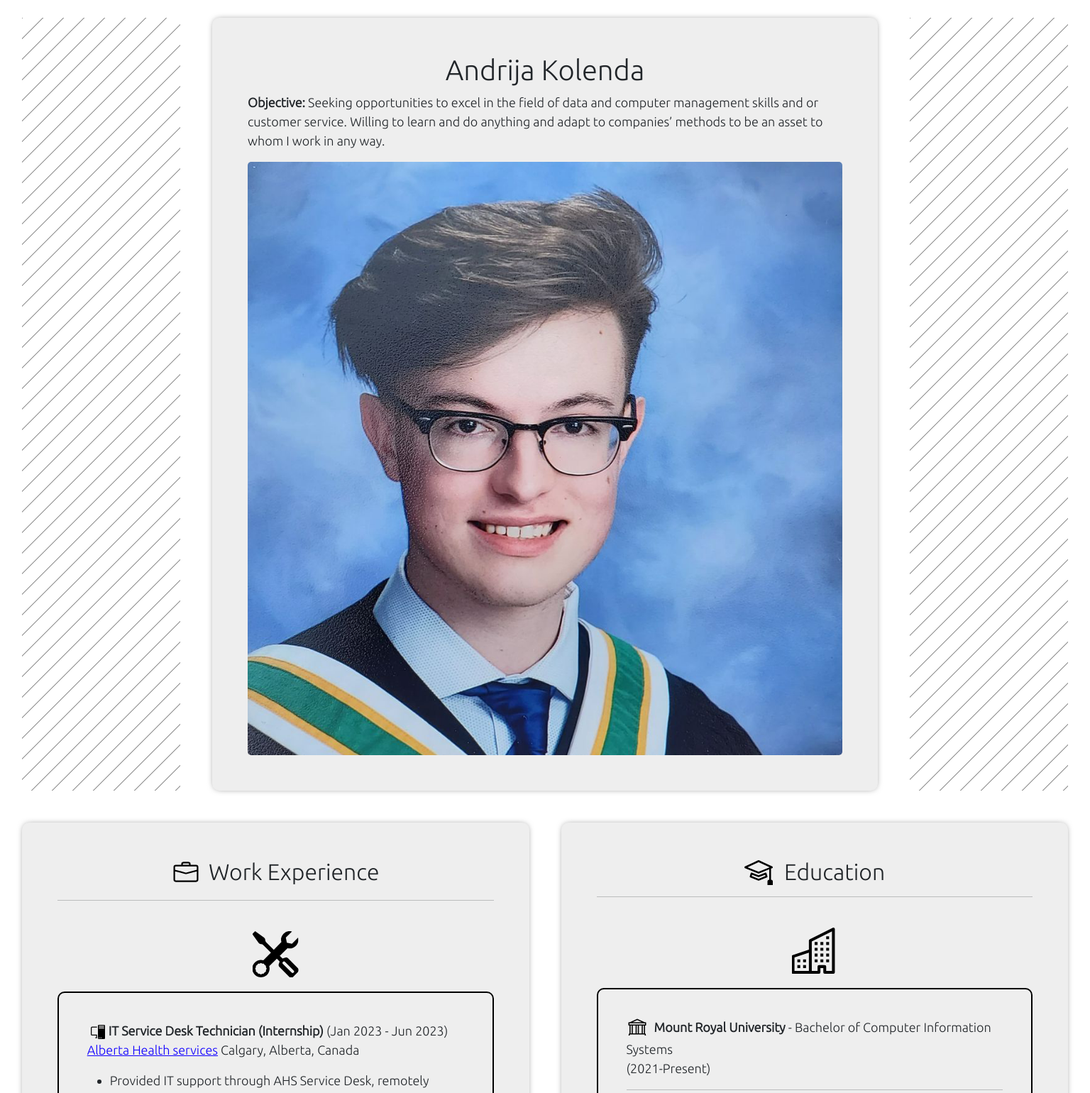
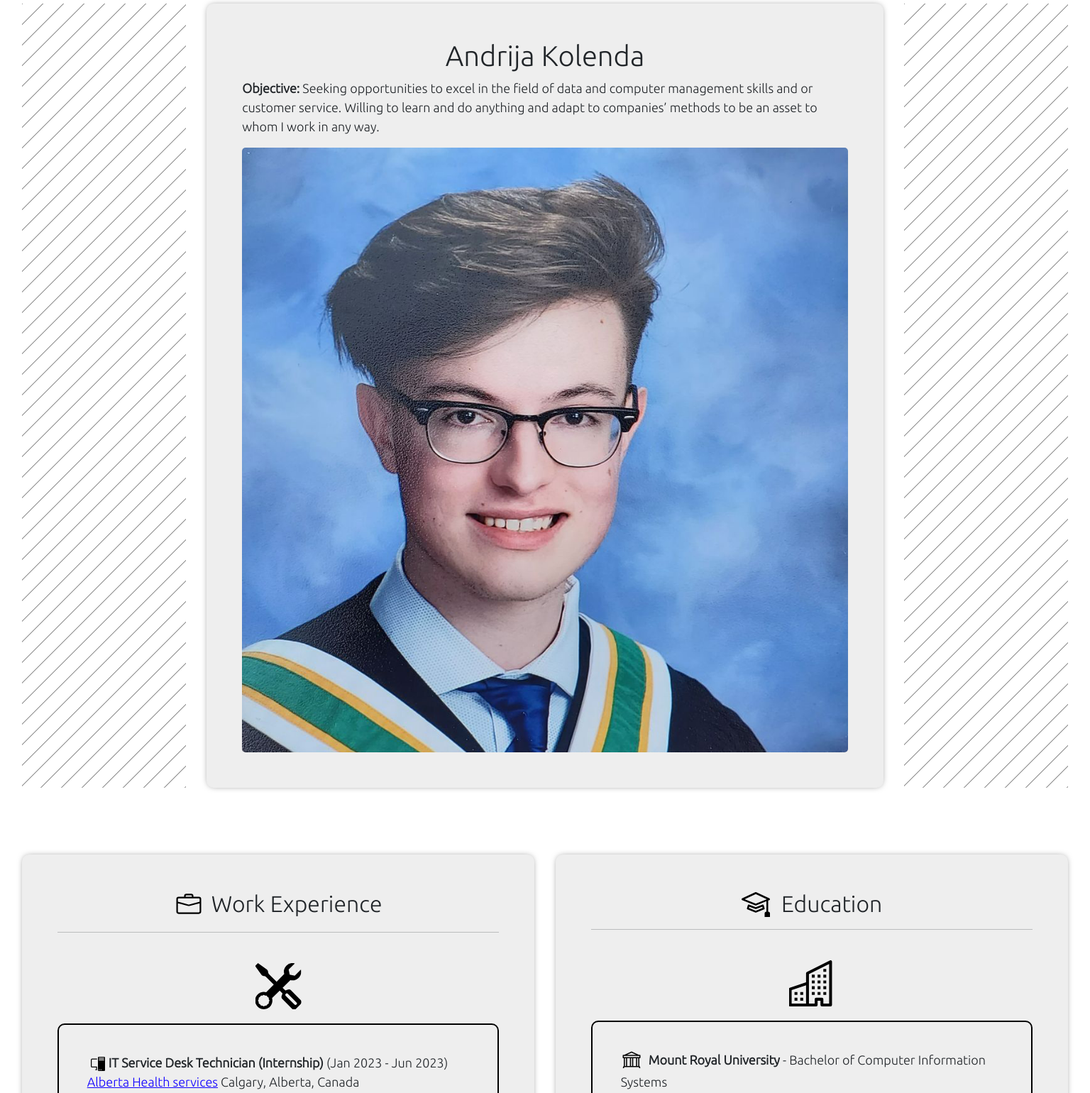
Before and after one commit to AKolenda/AKolenda.github.io, a PHP site: page /index.html in a window 1536 px wide. Shown: the part 56-1596 px from the top of the page at 71% size. Run offline with PHP 8.4, Linux system fonts and the light colour scheme.

Commit message:
Margin fixes

```diff
--- a/style/index.css
+++ b/style/index.css
@@ -80,9 +80,10 @@
         display: grid;
         grid-template-columns: 1fr 2fr 2fr 1fr;
         grid-template-rows: auto auto auto auto;
-        margin-top: 50px;
+        margin-top: 2%;
+        margin-bottom: 2%;
         padding: 2%;
-        gap: 45px;
+        gap: 2%;
         font-size: large;
     }
 
```
